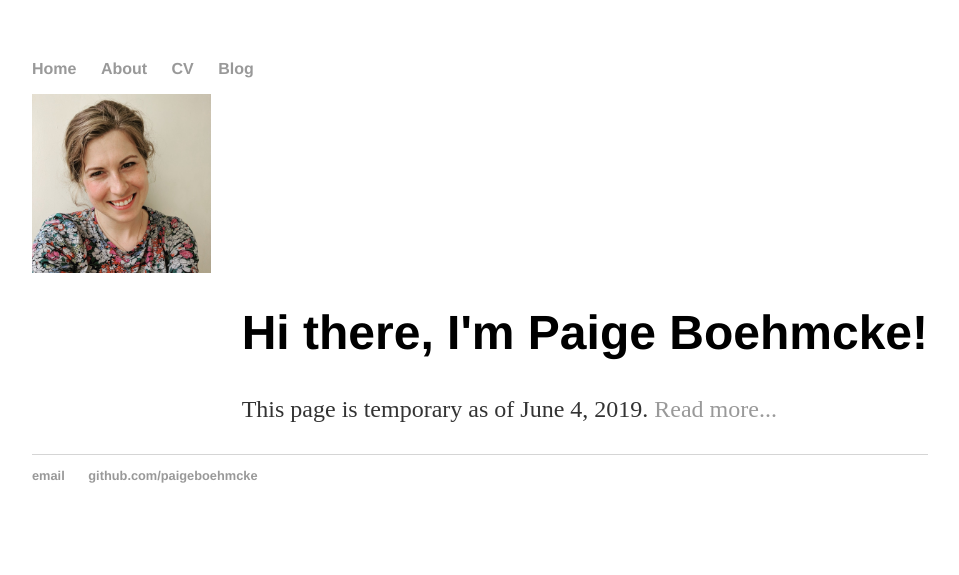
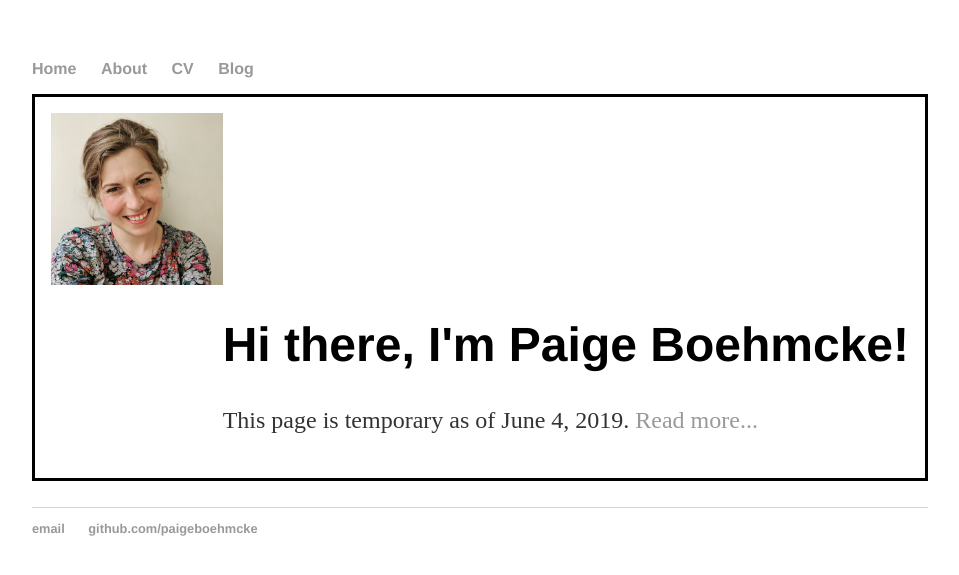
Before and after one commit to paigeboehmcke/paigeboehmcke.github.io, a Jekyll site: the page built from index.html, in a window 1280 px wide. Shown: the top 575 px of the page, without its empty margins (160-1119 px from the left). Built offline with Jekyll 4.4.1, drawn with Linux system fonts in a browser that asks for light colours.

Commit message:
Update main.css

```diff
--- a/css/main.css
+++ b/css/main.css
@@ -40,3 +40,13 @@ ul.posts {
 ul.posts li {
     list-style: none;
 }
+.container {
+    display: flex; /* equal height of the children */
+    margin-bottom: 3%;
+}
+.blurb {
+  flex: 1; /* additionally, equal width */
+
+  padding: 1em;
+  border: solid;
+}
```
